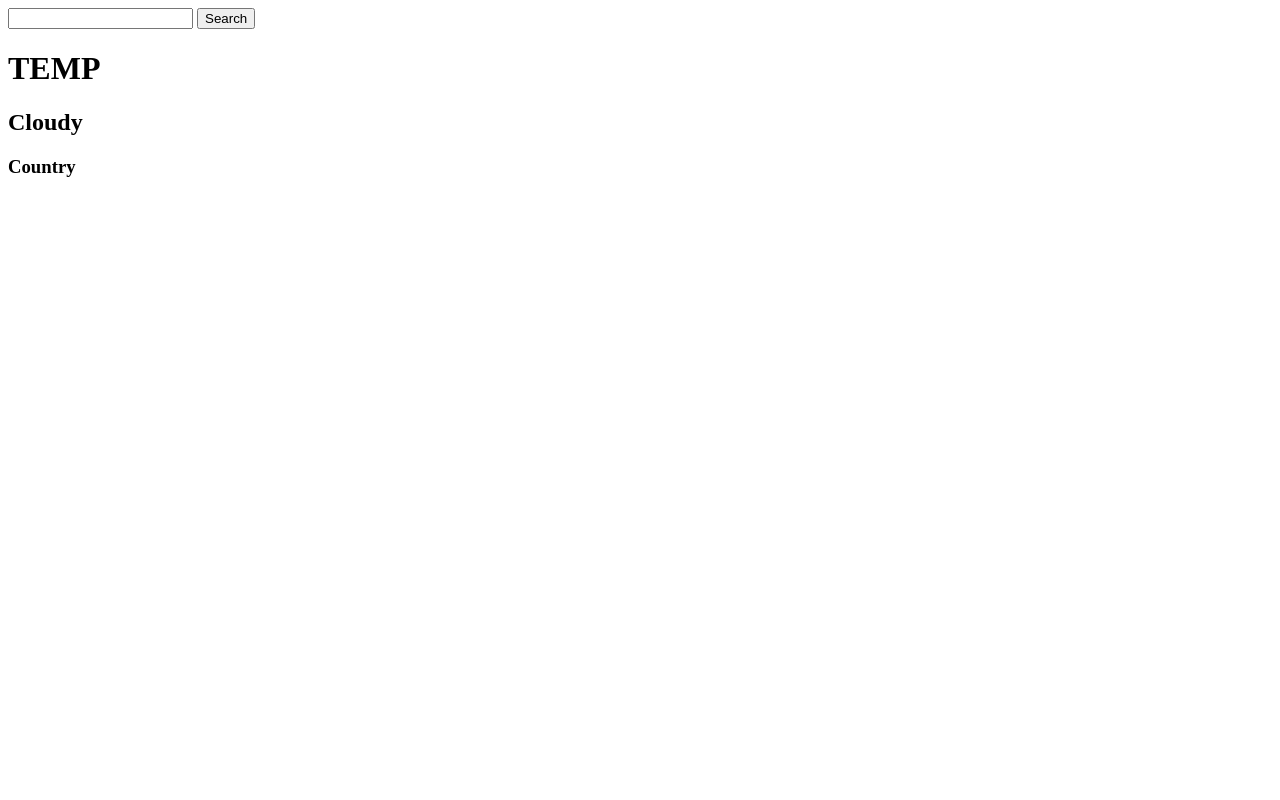
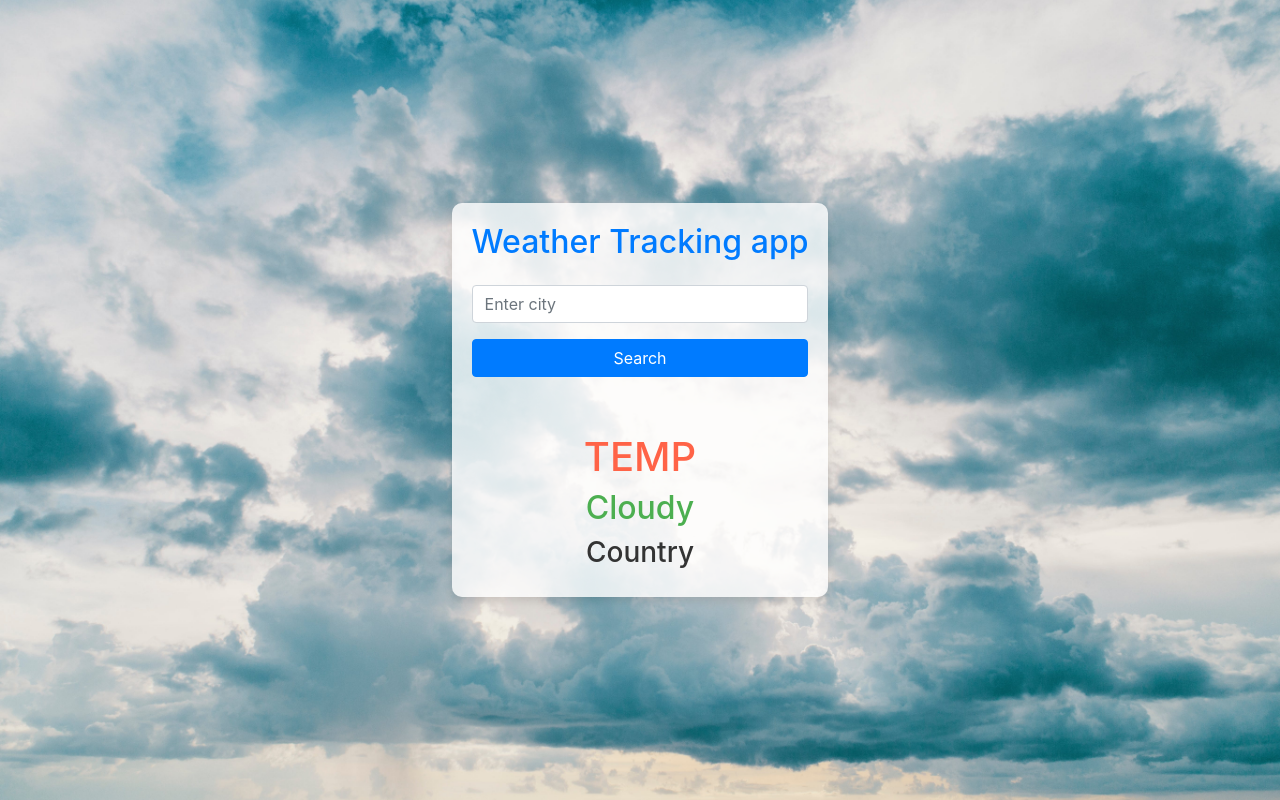
Before and after one commit to Kaveenxz/weatherapp, a plain HTML site: page index.html in a window 1280 px wide. Drawn offline with nearby package versions, Linux system fonts and the light colour scheme.

Commit message:
add some styles

```diff
--- a/index.html
+++ b/index.html
@@ -2,18 +2,59 @@
 <html lang="en">
 <head>
     <meta charset="UTF-8">
-    <meta name="viewport" content="width=, initial-scale=1.0">
-    <title>Document</title>
+    <link rel="icon" href="assets/img/icons8-clouds-48.png">
+    <meta name="viewport" content="width=device-width, initial-scale=1.0">
+    <title>Delicious Weather</title>
+    <link rel="stylesheet" href="https://maxcdn.bootstrapcdn.com/bootstrap/4.0.0/css/bootstrap.min.css">
+    <style>
+        body {
+            background: url('assets/img/background.jpg') center center fixed;
+            background-size: cover;
+            height: 100vh;
+            margin: 0;
+            display: flex;
+            align-items: center;
+            justify-content: center;
+        }
+        .weather-container {
+            max-width: 400px;
+            text-align: center;
+            padding: 20px;
+            border-radius: 10px;
+            background-color: rgba(255, 255, 255, 0.8); /* Light Blue with opacity */
+            box-shadow: 0 4px 8px rgba(0, 0, 0, 0.1);
+        }
+        #searchTxt {
+            width: 100%;
+            margin-bottom: 10px;
+        }
+        #searchBtn {
+            width: 100%;
+        }
+        #img {
+            max-width: 100px;
+            margin-top: 20px;
+        }
+    </style>
 </head>
 <body>
-    <div>
-        <input type="text" id="searchTxt">
-        <input type="button" value="Search" id="searchBtn">
-        <img id="img" alt="">
-        <h1 id="tempLbl">TEMP</h1>
-        <h2 id="textLbl">Cloudy</h2>
-        <h3 id="countryLbl">Country</h3>
+    <div class="weather-container">
+        <h2 class="mb-4" style="color: #007bff;">Weather Tracking app</h2>
+        <div class="form-group">
+            <input type="text" class="form-control" id="searchTxt" placeholder="Enter city">
+        </div>
+        <div class="form-group">
+            <button class="btn btn-primary" id="searchBtn">Search</button>
+        </div>
+        <img id="img" class="img-fluid" alt="">
+        <h1 id="tempLbl" class="mt-3" style="color: #ff6347;">TEMP</h1>
+        <h2 id="textLbl" style="color: #4caf50;">Cloudy</h2>
+        <h3 id="countryLbl" style="color: #333;">Country</h3>
     </div>
+
+    <script src="https://code.jquery.com/jquery-3.2.1.slim.min.js"></script>
+    <script src="https://cdnjs.cloudflare.com/ajax/libs/popper.js/1.12.9/umd/popper.min.js"></script>
+    <script src="https://maxcdn.bootstrapcdn.com/bootstrap/4.0.0/js/bootstrap.min.js"></script>
 
     <script src="app.js"></script>
 </body>
```
Also changed, not shown: assets/img/background.jpg (added), assets/img/icons8-clouds-48.png (added).
